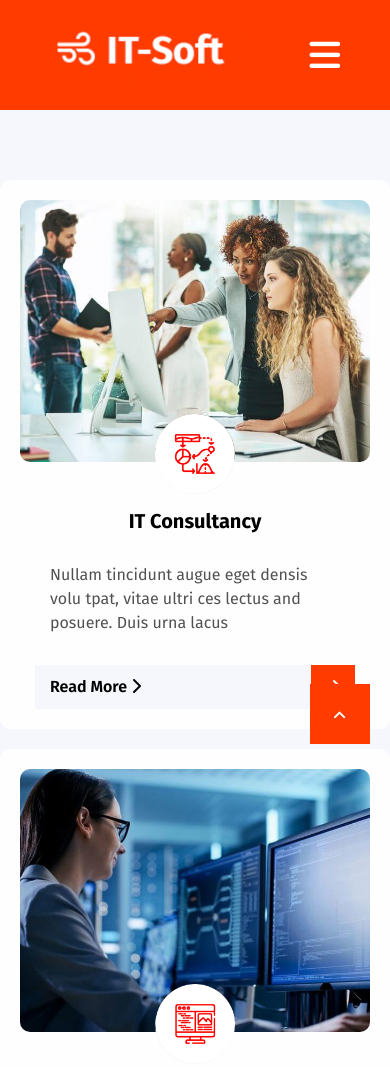
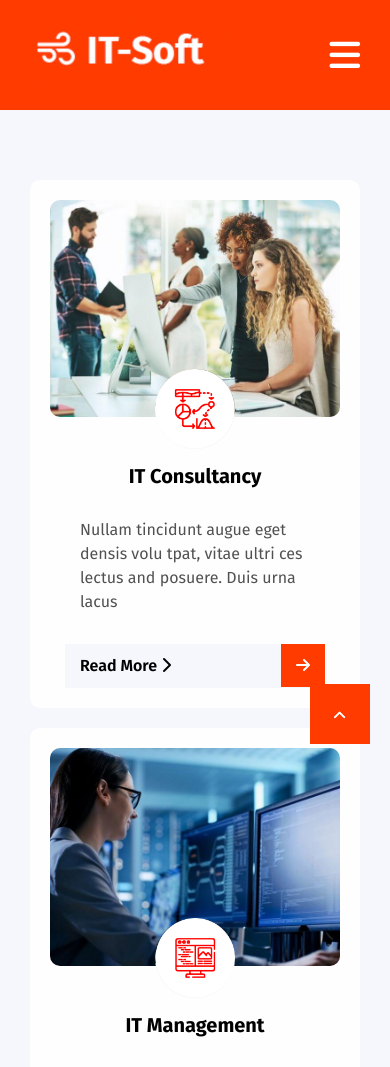
Before and after one commit to MajitoCan/Position, a plain HTML site: page index.html in a window 390 px wide. Shown: the top 1067 px of the page. Drawn offline with Linux system fonts and the light colour scheme; a web font is replaced by a local one.

Commit message:
ModificandoMovil2

```diff
--- a/css/movil.css
+++ b/css/movil.css
@@ -12,7 +12,7 @@
         display: none;
     }
     .contenedor_cabecera{
-        padding: 15px 50px;
+        padding: 15px 30px;
     }
     .logo{
         width: 200px;
@@ -23,6 +23,7 @@
     }
     .informacion{
         width: 400px;
+        margin: 0px 30px 0px 30px;
     }
     .informacion figure{
         width: 100%;
```
